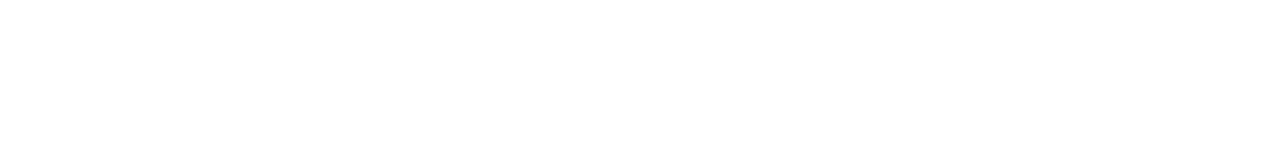
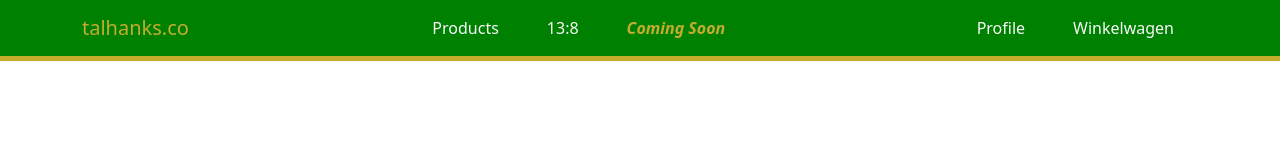
Before and after one commit to osmanumucu/webrookie, a plain HTML site: page index.html in a window 1280 px wide. Drawn offline with nearby package versions, Linux system fonts and the light colour scheme.

Commit message:
Add files via upload

```diff
--- a/index.html
+++ b/index.html
@@ -2,8 +2,48 @@
 <html>
     <head>
         <title>talhanks.co</title>
+        <link rel="stylesheet" href="style.css">
+        <script src="script.js" defer></script>
+        <link href="https://cdn.jsdelivr.net/npm/bootstrap@5.3.0-alpha1/dist/css/bootstrap.min.css" rel="stylesheet" integrity="sha384-GLhlTQ8iRABdZLl6O3oVMWSktQOp6b7In1Zl3/Jr59b6EGGoI1aFkw7cmDA6j6gD" crossorigin="anonymous">
+        <script src="https://cdn.jsdelivr.net/npm/bootstrap@5.3.0-alpha1/dist/js/bootstrap.bundle.min.js" integrity="sha384-w76AqPfDkMBDXo30jS1Sgez6pr3x5MlQ1ZAGC+nuZB+EYdgRZgiwxhTBTkF7CXvN" crossorigin="anonymous" defer></script>
+        <script src="https://cdn.jsdelivr.net/npm/@popperjs/core@2.11.6/dist/umd/popper.min.js" integrity="sha384-oBqDVmMz9ATKxIep9tiCxS/Z9fNfEXiDAYTujMAeBAsjFuCZSmKbSSUnQlmh/jp3" crossorigin="anonymous" defer></script>
+        <script src="https://cdn.jsdelivr.net/npm/bootstrap@5.3.0-alpha1/dist/js/bootstrap.min.js" integrity="sha384-mQ93GR66B00ZXjt0YO5KlohRA5SY2XofN4zfuZxLkoj1gXtW8ANNCe9d5Y3eG5eD" crossorigin="anonymous" defer></script>
     </head>
     <body>
+        <nav class="navbar navbar-expand-lg sticky-top">
+                <div class="container">
+                    <a id="brand" class="navbar-brand" href="#">talhanks.co</a>
+                    <button class="navbar-toggler" type="button" data-bs-toggle="collapse" data-bs-target="#navbarScroll" aria-controls="navbarScroll" aria-expanded="false" aria-label="Toggle navigation">
+                        <span class="navbar-toggler-icon"></span>
+                    </button>
+                    <div class="collapse navbar-collapse" id="navbarScroll">
+                        <ul class="navbar-nav ms-auto">
+                            <li class="nav-item mx-3">
+                                <a class="nav-link active text-light" aria-current="page" href="#">Products</a>
+                            </li>
+                            <li class="nav-item mx-3">
+                                <a class="nav-link text-light" href="#">13:8</a>
+                            </li>
+                            <li class="nav-item mx-3">
+                                <a id="comingsoon" class="nav-link fst-italic fw-bold" href="#">Coming Soon</a>
+                            </li>
+                        </ul>
+                        <ul class="navbar-nav ms-auto">
+                            <li class="nav-item mx-3">
+                                <a class="nav-link text-light" href="#">Profile</a>
+                            </li>
+                            <li class="nav-item mx-3">
+                                <a class="nav-link text-light" href="#">Winkelwagen</a>
+                            </li>
+                        </ul>
+                </div>
+                </div>
+        </nav>
+        <section class="">
 
+        </section>
+        <section class="">
+
+        </section>
     </body>
 </html>
--- a/style.css
+++ b/style.css
@@ -0,0 +1,12 @@
+.navbar{
+    background-color: green;
+    border-bottom: 5px solid rgb(196, 173, 45);
+}
+
+#brand{
+    color: rgb(196, 173, 45);
+}
+
+#comingsoon{
+    color: rgb(196, 173, 45);
+}
```
